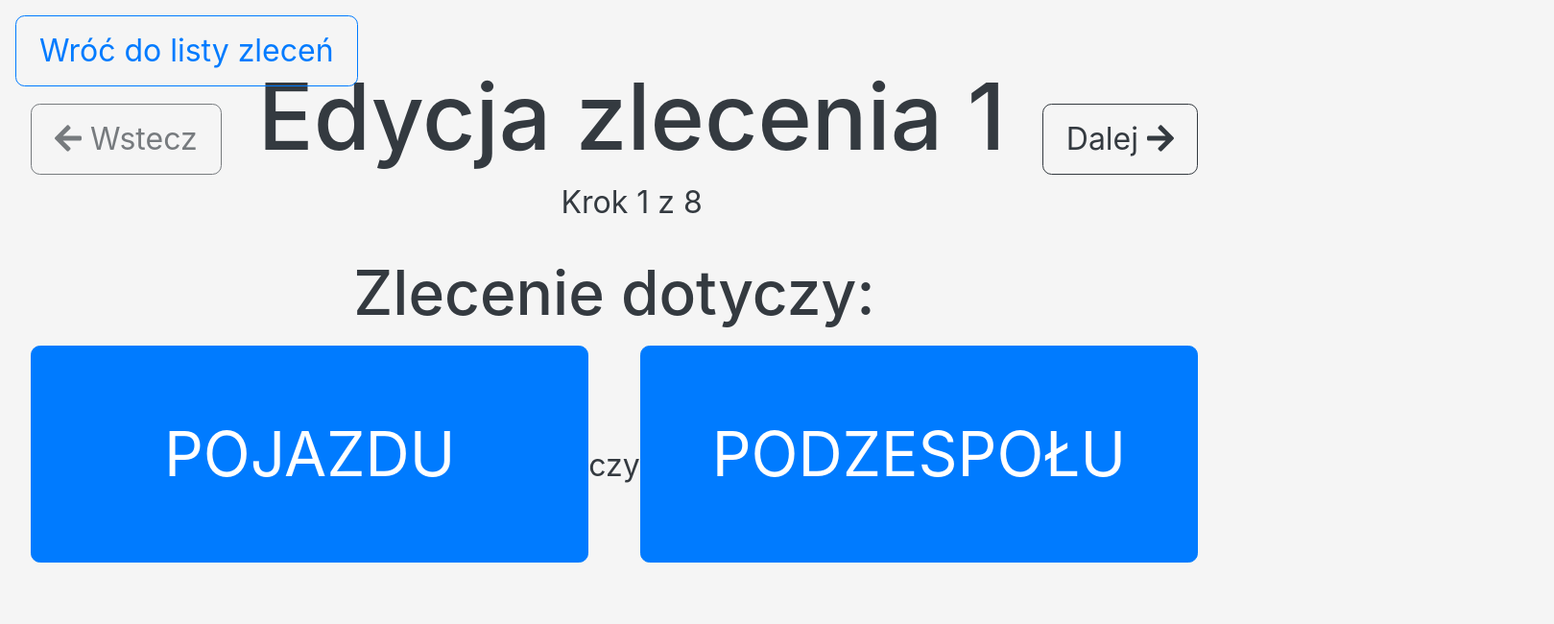
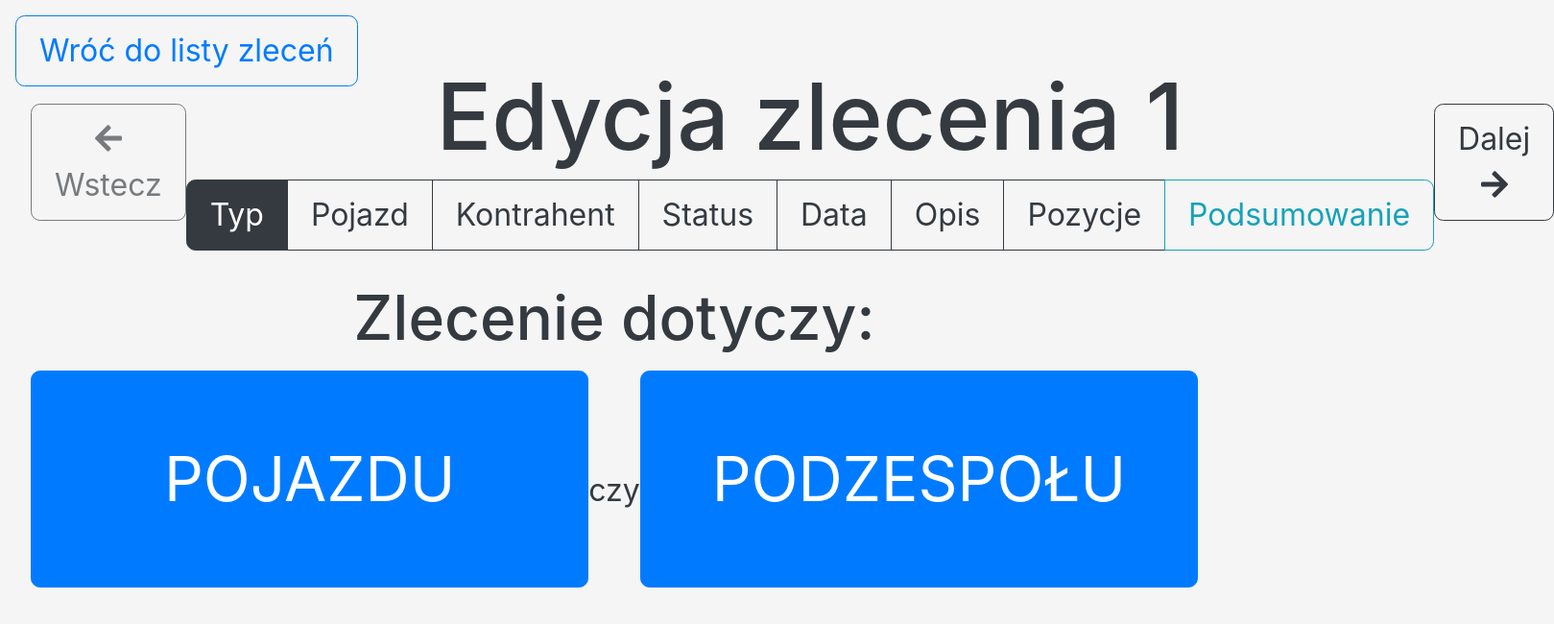
Before and after one commit to karpiq24/django-klima-kar, a React app in the folder tiles/: page /tiles/zlecenia/1 in a window 1280 px wide. Shown: the top 650 px of the page at 96% size, 1619 px wide, since content can reach past the window. Built offline with nearby package versions, Linux system fonts and the light colour scheme; no server answers; the HTML template or start-up script is replaced by a standard one.

Commit message:
tiles commission form improvement (#232)

```diff
--- a/tiles/src/components/commission/CommissionForm.js
+++ b/tiles/src/components/commission/CommissionForm.js
@@ -1,14 +1,14 @@
 import React, { useState, useEffect } from "react";
-import PropTypes from "prop-types";
 import { Link } from "react-router-dom";
 import { gql } from "apollo-boost";
 import { useLazyQuery } from "@apollo/react-hooks";
 
 import Button from "react-bootstrap/Button";
 import Form from "react-bootstrap/Form";
+import ButtonGroup from "react-bootstrap/ButtonGroup";
 
 import { FontAwesomeIcon } from "@fortawesome/react-fontawesome";
-import { faArrowLeft, faArrowRight, faSave, faMailBulk } from "@fortawesome/free-solid-svg-icons";
+import { faArrowLeft, faArrowRight, faSave, faCheck } from "@fortawesome/free-solid-svg-icons";
 
 import ContentLoading from "../common/ContentLoading";
 import TypeInput from "./form_steps/TypeInput";
@@ -21,7 +21,7 @@ import DescriptionInput from "./form_steps/DescriptionInput";
 import ItemsInput from "./form_steps/ItemsInput";
 import CommissionSummary from "./form_steps/CommissionSummary";
 
-const CommissionForm = props => {
+const CommissionForm = (props) => {
     const STEP_COUNT = 8;
     const COMMISSION = gql`
         query getCommission($filters: CommissionFilter) {
@@ -59,7 +59,7 @@ const CommissionForm = props => {
     const [getCommission, { loading, data }] = useLazyQuery(COMMISSION, {
         variables: { filters: { id: id } },
         fetchPolicy: "no-cache",
-        onCompleted: data => {
+        onCompleted: (data) => {
             const obj = data.commissions.objects[0];
             setCommission({
                 commission_type: obj.commission_type,
@@ -72,16 +72,25 @@ const CommissionForm = props => {
                 description: obj.description,
                 start_date: new Date(obj.start_date),
                 end_date: obj.end_date ? new Date(obj.end_date) : null,
-                items: obj.items
+                items: obj.items,
             });
             setCurrentStep(STEP_COUNT);
-        }
+            setStepsStatus({
+                1: true,
+                2: true,
+                3: true,
+                4: true,
+                5: true,
+                6: true,
+                7: true,
+            });
+        },
     });
 
     const [currentStep, setCurrentStep] = useState(1);
     const [commission, setCommission] = useState({
-        commission_type: "VEHICLE",
-        status: "OPEN",
+        commission_type: "VH",
+        status: "OP",
         vc_name: null,
         vehicle: null,
         component: null,
@@ -91,7 +100,16 @@ const CommissionForm = props => {
         start_date: new Date(),
         end_date: null,
         items: [],
-        value: 0
+        value: 0,
+    });
+    const [stepsStatus, setStepsStatus] = useState({
+        1: false,
+        2: false,
+        3: false,
+        4: false,
+        5: false,
+        6: false,
+        7: false,
     });
     const [objectID, setObjectID] = useState(null);
     const [isLoading, setIsLoading] = useState(true);
@@ -110,7 +128,7 @@ const CommissionForm = props => {
     const handleChanges = (changes, next) => {
         setCommission({
             ...commission,
-            ...changes
+            ...changes,
         });
         if (next) nextStep();
     };
@@ -122,43 +140,55 @@ const CommissionForm = props => {
                 ...commission.items.slice(0, index),
                 {
                     ...commission.items[index],
-                    ...changes
+                    ...changes,
                 },
-                ...commission.items.slice(index + 1)
-            ]
+                ...commission.items.slice(index + 1),
+            ],
         });
     };
 
-    const handleAddItem = item => {
+    const handleAddItem = (item) => {
         setCommission({
             ...commission,
-            items: [...commission.items, item]
+            items: [...commission.items, item],
         });
     };
 
-    const handleRemoveItem = index => {
+    const handleRemoveItem = (index) => {
         setCommission({
             ...commission,
-            items: [...commission.items.slice(0, index), ...commission.items.slice(index + 1)]
+            items: [...commission.items.slice(0, index), ...commission.items.slice(index + 1)],
         });
     };
 
-    const handleSubmit = event => {
+    const handleSubmit = (event) => {
         event.preventDefault();
         console.log(commission);
     };
 
     const nextStep = () => {
+        setStepsStatus({
+            ...stepsStatus,
+            [currentStep]: true,
+        });
         const step = currentStep >= STEP_COUNT - 1 ? STEP_COUNT : currentStep + 1;
         setCurrentStep(step);
     };
 
     const previousStep = () => {
+        setStepsStatus({
+            ...stepsStatus,
+            [currentStep]: true,
+        });
         const step = currentStep <= 1 ? 1 : currentStep - 1;
         setCurrentStep(step);
     };
 
-    const goToStep = step => {
+    const goToStep = (step) => {
+        setStepsStatus({
+            ...stepsStatus,
+            [currentStep]: true,
+        });
         if (step >= 1 && step <= STEP_COUNT) setCurrentStep(step);
     };
 
@@ -182,7 +212,84 @@ const CommissionForm = props => {
                     </Button>
                     <div className="text-center">
                         <h1>{id ? `Edycja zlecenia ${id}` : "Nowe zlecenie"}</h1>
-                        Krok {currentStep} z {STEP_COUNT}
+                        <ButtonGroup>
+                            <Button
+                                size="xl"
+                                variant={stepsStatus[1] ? "outline-success" : "outline-dark"}
+                                active={currentStep == 1}
+                                onClick={() => goToStep(1)}
+                            >
+                                Typ
+                            </Button>
+                            <Button
+                                size="xl"
+                                variant={
+                                    stepsStatus[2] && commission.vc_name !== null ? "outline-success" : "outline-dark"
+                                }
+                                active={currentStep == 2}
+                                onClick={() => goToStep(2)}
+                            >
+                                {commission.commission_type === "VH" ? "Pojazd" : "Podzespół"}
+                            </Button>
+                            <Button
+                                size="xl"
+                                variant={
+                                    stepsStatus[3] && commission.contractor !== null
+                                        ? "outline-success"
+                                        : "outline-dark"
+                                }
+                                active={currentStep == 3}
+                                onClick={() => goToStep(3)}
+                            >
+                                Kontrahent
+                            </Button>
+                            <Button
+                                size="xl"
+                                variant={
+                                    stepsStatus[4] && commission.status !== null ? "outline-success" : "outline-dark"
+                                }
+                                active={currentStep == 4}
+                                onClick={() => goToStep(4)}
+                            >
+                                Status
+                            </Button>
+                            <Button
+                                size="xl"
+                                variant={
+                                    stepsStatus[5] && commission.start_date !== null
+                                        ? "outline-success"
+                                        : "outline-dark"
+                                }
+                                active={currentStep == 5}
+                                onClick={() => goToStep(5)}
+                            >
+                                Data
+                            </Button>
+                            <Button
+                                size="xl"
+                                variant={stepsStatus[6] ? "outline-success" : "outline-dark"}
+                                active={currentStep == 6}
+                                onClick={() => goToStep(6)}
+                            >
+                                Opis
+                            </Button>
+                            <Button
+                                size="xl"
+                                variant={stepsStatus[7] ? "outline-success" : "outline-dark"}
+                                active={currentStep == 7}
+                                onClick={() => goToStep(7)}
+                            >
+                                Pozycje
+                            </Button>
+                            <Button
+                                size="xl"
+                                variant="outline-info"
+                                active={currentStep == 8}
+                                onClick={() => goToStep(8)}
+                            >
+                                Podsumowanie
+                            </Button>
+                        </ButtonGroup>
                     </div>
                     <Button
                         variant="outline-dark"
--- a/tiles/src/components/commission/form_steps/CommissionSummary.js
+++ b/tiles/src/components/commission/form_steps/CommissionSummary.js
@@ -68,7 +68,7 @@ const CommissionSummary = ({ currentStep, commission }) => {
                                     <div>{item.name}</div>
                                     {item.description ? <div className="mt-1">{item.description}</div> : null}
                                 </td>
-                                <td>{displayZloty(item.price)} zł</td>
+                                <td>{displayZloty(item.price)}</td>
                                 <td>{item.quantity}</td>
                                 <td>{displayZloty(item.price * item.quantity)}</td>
                             </tr>
--- a/tiles/src/components/commission/form_steps/ComponentForm.js
+++ b/tiles/src/components/commission/form_steps/ComponentForm.js
@@ -94,6 +94,7 @@ const ComponentForm = ({ currentStep, commission, onChange }) => {
                         }
                         selected={commission.component}
                         selectedLabel={commission.vc_name}
+                        onCreate={(value) => console.log(value)}
                         onChange={(value, label) =>
                             onChange(
                                 {
--- a/tiles/src/components/commission/form_steps/ContractorForm.js
+++ b/tiles/src/components/commission/form_steps/ContractorForm.js
@@ -81,6 +81,7 @@ const ContractorForm = ({ currentStep, commission, onChange }) => {
                         getObjectLabel={contractor => contractor.name}
                         selected={commission.contractor}
                         selectedLabel={commission.contractorLabel}
+                        onCreate={(value) => console.log(value)}
                         onChange={(value, label) =>
                             onChange(
                                 {
--- a/tiles/src/components/commission/form_steps/DatesInput.js
+++ b/tiles/src/components/commission/form_steps/DatesInput.js
@@ -9,8 +9,7 @@ import "../../../styles/big-datepicker.css";
 const DatesInput = ({ currentStep, onChange, commission }) => {
     if (currentStep !== 5) return null;
 
-    const [startDate, setStartDate] = useState(new Date());
-    const hasEndDate = commission.status === "DONE" || commission.status === "CANCELLED";
+    const hasEndDate = commission.status === "DO" || commission.status === "CA";
     return (
         <Form.Group className={`d-flex justify-content-${hasEndDate ? "between" : "center"} flex-wrap`}>
             <div className="text-center">
--- a/tiles/src/components/commission/form_steps/VehicleForm.js
+++ b/tiles/src/components/commission/form_steps/VehicleForm.js
@@ -93,6 +93,7 @@ const VehicleForm = ({ currentStep, commission, onChange }) => {
                         }
                         selected={commission.vehicle}
                         selectedLabel={commission.vc_name}
+                        onCreate={(value) => console.log(value)}
                         onChange={(value, label) =>
                             onChange(
                                 {
--- a/tiles/src/components/commission/form_steps/WareSelectModal.js
+++ b/tiles/src/components/commission/form_steps/WareSelectModal.js
@@ -8,6 +8,7 @@ import Button from "react-bootstrap/Button";
 
 import ContentLoading from "../../common/ContentLoading";
 import InfiniteSelect from "../../common/InfiniteSelect";
+import {displayZloty} from "../../../utils";
 
 const WareSelectModal = ({ show, onHide, onSelect, wareName }) => {
     if (!show) return null;
@@ -82,7 +83,7 @@ const WareSelectModal = ({ show, onHide, onSelect, wareName }) => {
                             loadMore={loadWares}
                             hasMore={data.wares.pageInfo.hasNextPage}
                             objects={data.wares.objects}
-                            getObjectLabel={ware => ware.index}
+                            getObjectLabel={ware => `${ware.index}${ware.retail_price !== null ? ` - ${displayZloty(ware.retail_price)}` : ''}`}
                             onChange={(value, label) => {
                                 onSelect(data.wares.objects.find(x => x.id === value));
                                 onHide();
--- a/tiles/src/components/common/InfiniteSelect.js
+++ b/tiles/src/components/common/InfiniteSelect.js
@@ -72,14 +72,16 @@ const InfiniteSelect = props => {
                                     loader={<ContentLoading key="loading" />}
                                 >
                                     {props.objects.length == 0 ? (
+                                        props.onCreate ? (
                                             <div
                                                 key="create-option"
                                                 className="infinite-select-create"
-                                            onClick={() => console.log("NOWA OPCJA")}
+                                                onClick={() => props.onCreate(search)}
                                             >
                                                 <FontAwesomeIcon icon={faPlusSquare} />{" "}
                                                 {props.createLabel ? props.createLabel : "Dodaj nowy"}
                                             </div>
+                                        ) : <div>Brak wyników</div>
                                     ) : (
                                         props.objects.map(obj => (
                                             <div
@@ -106,6 +108,7 @@ InfiniteSelect.propTypes = {
     selectPlaceholder: PropTypes.string,
     searchPlaceholder: PropTypes.string,
     createLabel: PropTypes.string,
+    onCreate: PropTypes.func,
     autoFocus: PropTypes.bool,
     show: PropTypes.bool,
     loadMore: PropTypes.func.isRequired,
```
Also changed, not shown: tiles/src/components/commission/form_steps/StatusInput.js (+5 -5 lines), 1 other file (tests, documents, lock files or other folders). Lines whose indentation alone changed are shown as unchanged.
